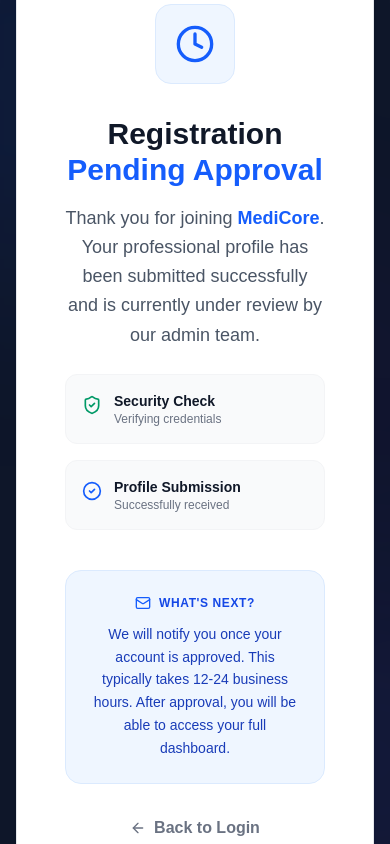
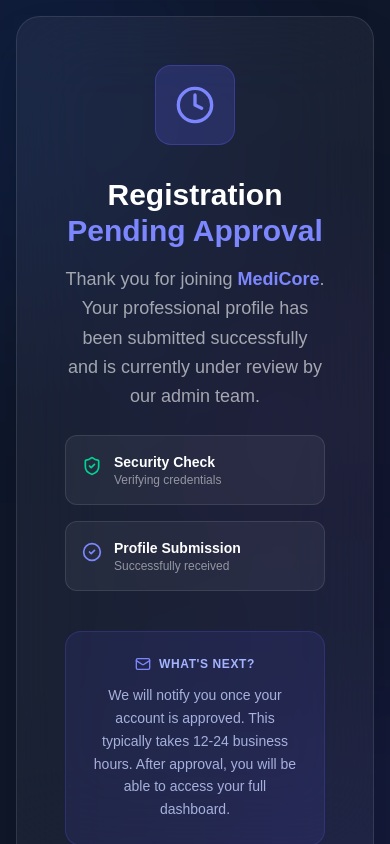
Before and after one commit to UsmanSagheer-dev/medicore-hms, a Next.js app: page /onboarding/doctor/pending in a window 390 px wide. Built offline with nearby package versions, Linux system fonts and the light colour scheme; no server answers.

Commit message:
fixes the desing of onboarding pages and responsive on the mobile screen

```diff
--- a/src/app/dashboard/doctor/[id]/consultation/[visitId]/page.tsx
+++ b/src/app/dashboard/doctor/[id]/consultation/[visitId]/page.tsx
@@ -613,7 +613,7 @@ const ConsultationPage = () => {
                   <div className="flex items-center gap-2">
                     <MapPin className="w-4 h-4 text-red-600" />
                     <p className="text-gray-600 font-poppins">
-                      {hook.doctorUser?.doctor?.clinic_address ||
+                      {hook.doctorUser?.doctor?.clinic_city ||
                         "123 Medical Plaza, Healthcare City"}
                     </p>
                   </div>
--- a/src/app/onboarding/doctor/page.tsx
+++ b/src/app/onboarding/doctor/page.tsx
@@ -34,6 +34,7 @@ export default function DoctorOnboarding() {
   const dispatch = useAppDispatch();
   const { error, success } = useAppSelector((state) => state.doctor);
   const formSubmittedRef = useRef(false);
+  const formScrollRef = useRef<HTMLDivElement>(null);
 
   const {
     step,
@@ -53,6 +54,10 @@ export default function DoctorOnboarding() {
 
 
   useEffect(() => {
+    formScrollRef.current?.scrollTo({ top: 0, behavior: "auto" });
+  }, [step]);
+
+  useEffect(() => {
     if (formSubmittedRef.current && success) {
       toast.success("Doctor profile setup complete!");
       router.push("/onboarding/doctor/pending");
@@ -68,8 +73,8 @@ export default function DoctorOnboarding() {
   const stepClass = (s: number) => (step === s ? "block" : "hidden");
 
   return (
-    <div className="w-full max-w-6xl bg-white/5 backdrop-blur-2xl border border-white/10 p-10 rounded-[3rem] shadow-2xl transition-all duration-500">
-      <div className="flex flex-col md:flex-row justify-between items-start md:items-center  gap-6">
+    <div className="w-full max-w-6xl bg-white/5 backdrop-blur-2xl border border-white/10 rounded-[3rem] shadow-2xl transition-all duration-500 flex flex-col max-h-[calc(100dvh-2rem)] sm:max-h-[calc(100dvh-3rem)]">
+      <div className="flex flex-col md:flex-row justify-between items-start md:items-center gap-6 p-6 sm:p-10 sm:pb-6">
         <div>
           <h1 className="text-4xl font-extrabold text-white mb-3">
             Complete Your Doctor Profile
@@ -88,7 +93,7 @@ export default function DoctorOnboarding() {
         </div>
       </div>
 
-      <div className="">
+      <div ref={formScrollRef} className="flex-1 overflow-y-auto px-6 pb-6 sm:px-10 sm:pb-8">
         {/* Step 1: Basic Information */}
         <div className={`space-y-8 animate-in ${stepClass(1)}`}>
           <h2 className="text-2xl font-bold text-white flex items-center gap-3">
@@ -505,7 +510,7 @@ export default function DoctorOnboarding() {
         </div>
       </div>
 
-      <div className="mt-8 flex justify-between items-center bg-white/5 p-6 rounded-4xl border border-white/10">
+      <div className="mt-6 sm:mt-8 flex justify-between items-center bg-white/5 p-6 rounded-4xl border border-white/10 mx-6 mb-6 sm:mx-10 sm:mb-10 shrink-0">
         <button
           onClick={handleBack}
           disabled={step === 1}
--- a/src/app/onboarding/doctor/pending/page.tsx
+++ b/src/app/onboarding/doctor/pending/page.tsx
@@ -22,55 +22,55 @@ export default function PendingApproval() {
   };
 
   return (
-    <div className=" flex items-center justify-center">
-      <div className="w-full max-w-2xl bg-white border border-gray-200 p-12 rounded-3xl shadow-xl text-center relative overflow-hidden">
+    <div className="flex items-center justify-center">
+      <div className="w-full max-w-2xl bg-white/5 backdrop-blur-2xl border border-white/10 p-12 rounded-3xl shadow-2xl text-center relative overflow-hidden">
         <div className="relative z-10 flex flex-col items-center">
-          <div className="w-20 h-20 bg-blue-50 rounded-2xl flex items-center justify-center mb-8 border border-blue-100">
-            <Clock className="w-10 h-10 text-blue-600" />
+          <div className="w-20 h-20 bg-indigo-500/20 rounded-2xl flex items-center justify-center mb-8 border border-indigo-500/30">
+            <Clock className="w-10 h-10 text-indigo-400" />
           </div>
 
-          <h1 className="text-3xl font-bold text-gray-900 mb-4">
-            Registration <span className="text-blue-600">Pending Approval</span>
+          <h1 className="text-3xl font-bold text-white mb-4">
+            Registration <span className="text-indigo-400">Pending Approval</span>
           </h1>
 
           <div className="space-y-6 max-w-lg mx-auto mb-10">
-            <p className="text-gray-600 text-lg leading-relaxed">
+            <p className="text-white/60 text-lg leading-relaxed">
               Thank you for joining{" "}
-              <span className="font-bold text-blue-600">MediCore</span>. Your
+              <span className="font-bold text-indigo-400">MediCore</span>. Your
               professional profile has been submitted successfully and is
               currently under review by our admin team.
             </p>
 
             <div className="grid grid-cols-1 md:grid-cols-2 gap-4 text-left">
-              <div className="bg-gray-50 border border-gray-100 p-4 rounded-xl flex items-start gap-3">
-                <ShieldCheck className="w-5 h-5 text-emerald-600 mt-1" />
+              <div className="bg-white/5 border border-white/10 p-4 rounded-xl flex items-start gap-3">
+                <ShieldCheck className="w-5 h-5 text-emerald-400 mt-1" />
                 <div>
-                  <h3 className="text-gray-900 font-bold text-sm">
+                  <h3 className="text-white font-bold text-sm">
                     Security Check
                   </h3>
-                  <p className="text-gray-500 text-xs">Verifying credentials</p>
+                  <p className="text-white/50 text-xs">Verifying credentials</p>
                 </div>
               </div>
-              <div className="bg-gray-50 border border-gray-100 p-4 rounded-xl flex items-start gap-3">
-                <CheckCircle2 className="w-5 h-5 text-blue-600 mt-1" />
+              <div className="bg-white/5 border border-white/10 p-4 rounded-xl flex items-start gap-3">
+                <CheckCircle2 className="w-5 h-5 text-indigo-400 mt-1" />
                 <div>
-                  <h3 className="text-gray-900 font-bold text-sm">
+                  <h3 className="text-white font-bold text-sm">
                     Profile Submission
                   </h3>
-                  <p className="text-gray-500 text-xs">Successfully received</p>
+                  <p className="text-white/50 text-xs">Successfully received</p>
                 </div>
               </div>
             </div>
           </div>
 
-          <div className="bg-blue-50 border border-blue-100 rounded-2xl p-6 mb-8 w-full">
+          <div className="bg-indigo-500/10 border border-indigo-500/20 rounded-2xl p-6 mb-8 w-full">
             <div className="flex items-center justify-center gap-2 mb-3">
-              <Mail className="w-4 h-4 text-blue-600" />
-              <span className="font-bold text-blue-700 uppercase tracking-wider text-xs">
+              <Mail className="w-4 h-4 text-indigo-400" />
+              <span className="font-bold text-indigo-300 uppercase tracking-wider text-xs">
                 What's Next?
               </span>
             </div>
-            <p className="text-sm text-blue-800 leading-relaxed">
+            <p className="text-sm text-indigo-200/80 leading-relaxed">
               We will notify you once your account is approved. This typically
               takes 12-24 business hours. After approval, you will be able to
               access your full dashboard.
@@ -79,7 +79,7 @@ export default function PendingApproval() {
 
           <button
             onClick={handleLogout}
-            className="inline-flex items-center gap-2 text-gray-500 hover:text-blue-600 transition-colors font-semibold group"
+            className="inline-flex items-center gap-2 text-white/60 hover:text-indigo-400 transition-colors font-semibold group"
           >
             <ArrowLeft className="w-4 h-4 group-hover:-translate-x-1 transition-transform" />
             Back to Login
--- a/src/app/onboarding/layout.tsx
+++ b/src/app/onboarding/layout.tsx
@@ -2,7 +2,7 @@ import React from "react";
 
 export default function OnboardingLayout({ children }: { children: React.ReactNode }) {
   return (
-    <div className="relative h-full w-full flex items-center justify-center overflow-x-hidden  bg-[#0f172a] p-4 sm:p-6 ">
+    <div className="relative min-h-dvh w-full flex items-start sm:items-center justify-center overflow-x-hidden overflow-y-auto bg-[#0f172a] p-4 sm:p-6">
       {/* Abstract background blobs */}
       <div className="absolute top-0 left-0 w-full h-full overflow-hidden z-0 pointer-events-none">
         <div className="absolute top-[-10%] left-[-10%] w-[40%] h-[40%] bg-blue-600/20 rounded-full blur-[120px]"></div>
```
Also changed, not shown: src/lib/daySchedule.ts (+13 -4 lines).
